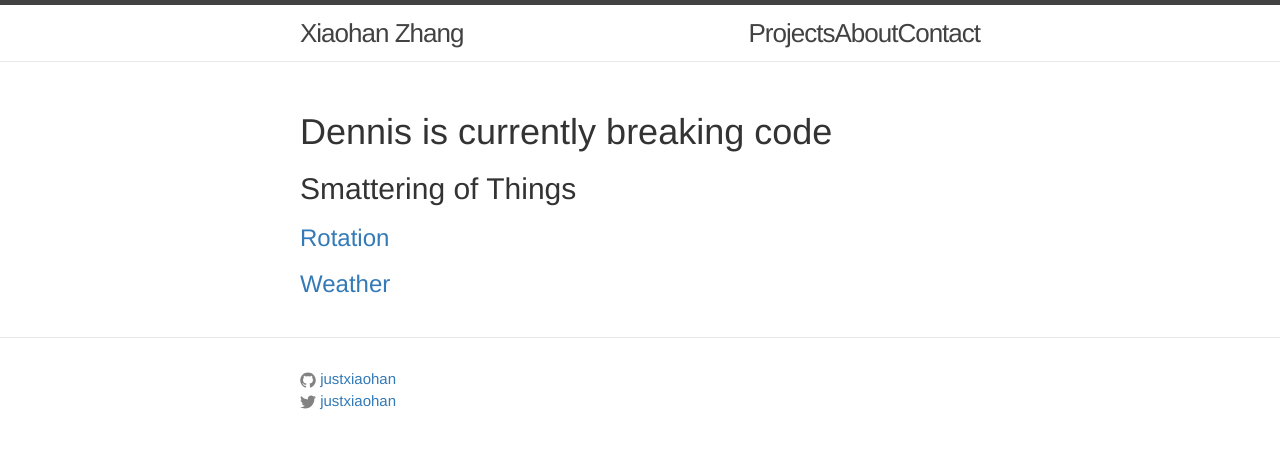
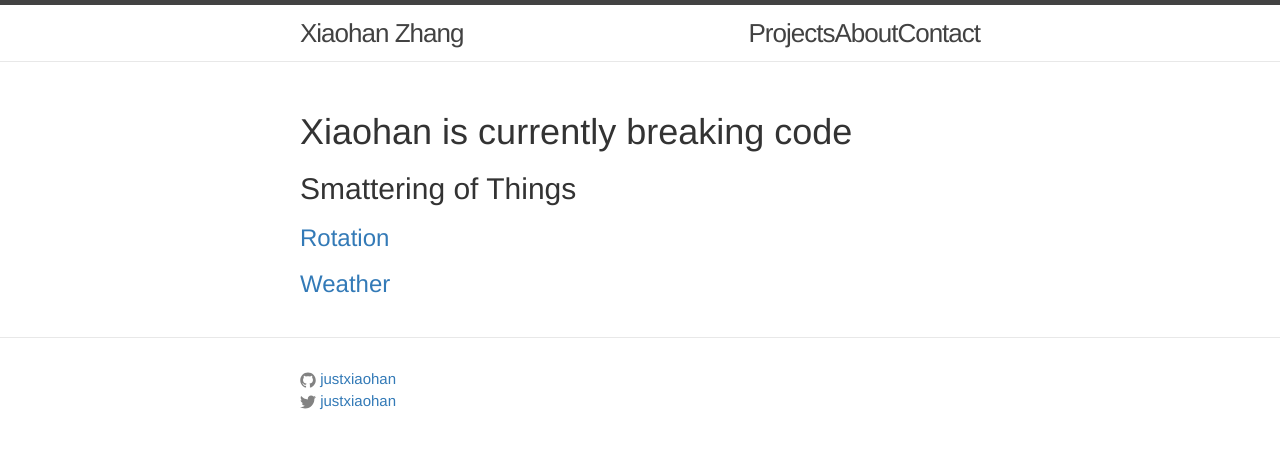
Before and after one commit to justxiaohan/justxiaohan.github.io, a Jekyll site: the page built from index.html, in a window 1280 px wide. Shown: the top 449 px of the page. Built offline with Jekyll 4.4.1, drawn with Linux system fonts in a browser that asks for light colours; nearby versions of some CDN libraries.

Commit message:
changed name back to xiaohan

```diff
--- a/index.html
+++ b/index.html
@@ -3,7 +3,7 @@ layout: default
 ---
 
 <div class='home'>
-  <h1>Dennis is currently<span id='doing'></span></h1>
+  <h1>Xiaohan is currently<span id='doing'></span></h1>
 
   <div class='home-content'>
     <h2>Smattering of Things</h2>
```
Also changed, not shown: 2 other files.
